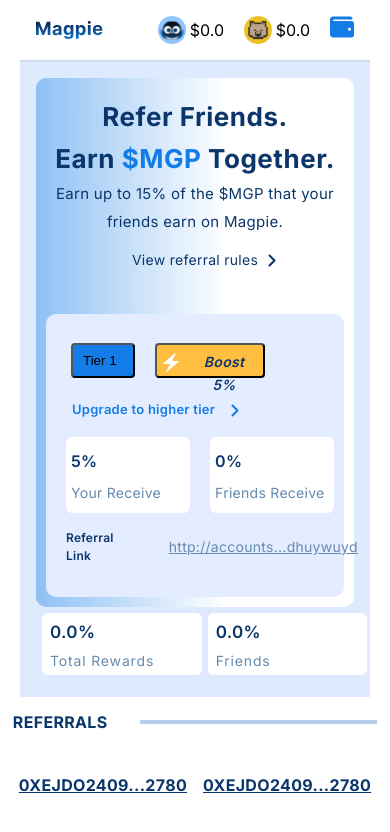
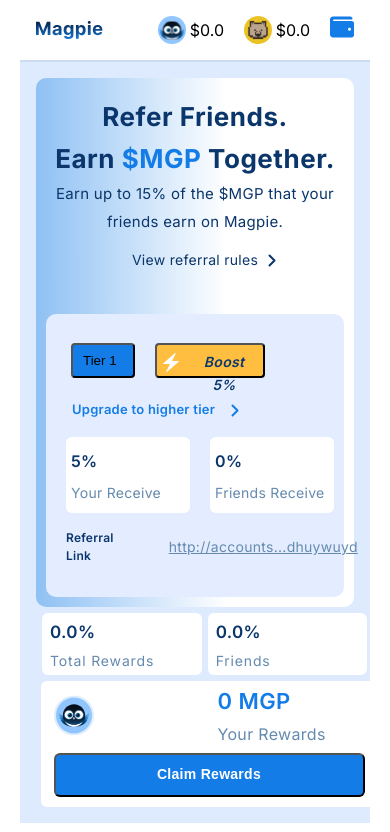
Before and after one commit to vishal5208/Magpie, a React (Create React App) app: page / in a window 390 px wide. Shown: the top 832 px of the page. Built offline with nearby package versions, Linux system fonts and the light colour scheme.

Commit message:
ui completed

```diff
--- a/src/components/Content/Content.css
+++ b/src/components/Content/Content.css
@@ -160,6 +160,10 @@
 	margin: 0;
 }
 
+.new-3-mobile-blocks {
+	display: none;
+}
+
 /* mediaquery */
 
 @media (max-width: 450px) {
@@ -180,6 +184,94 @@
 		align-items: flex-start;
 	}
 
+	.new-3-mobile-blocks .mgp-info {
+		display: flex;
+		flex-direction: column;
+		justify-content: center;
+		align-items: center;
+		padding: 10px;
+		gap: 12px;
+
+		width: 100%;
+		height: 126px;
+
+		background: #ffffff;
+		border-radius: 6px;
+
+		/* Inside auto layout */
+
+		flex: none;
+		order: 1;
+		flex-grow: 0;
+		margin-left: 5px;
+	}
+
+	.new-3-mobile-blocks .mgp-number {
+		font-weight: 600;
+		font-size: 22px;
+		line-height: 27px;
+		/* identical to box height */
+
+		display: flex;
+		align-items: center;
+		text-align: center;
+		letter-spacing: 0.02em;
+
+		/* Blue */
+
+		color: #137ce7;
+	}
+
+	.something-new {
+		display: flex;
+		flex-direction: row;
+		justify-content: space-between;
+		align-items: center;
+		padding: 0px;
+		gap: 10px;
+
+		width: 311px;
+		height: 50px;
+
+		/* Inside auto layout */
+
+		flex: none;
+		order: 0;
+		flex-grow: 0;
+	}
+
+	.new-3-mobile-blocks .btn-claim {
+		display: flex;
+		flex-direction: row;
+		justify-content: center;
+		align-items: center;
+		padding: 10px;
+		gap: 10px;
+
+		width: 311px;
+		height: 44px;
+
+		/* Blue */
+
+		background: #137ce7;
+		border-radius: 6px;
+
+		/* Inside auto layout */
+
+		flex: none;
+		order: 1;
+		flex-grow: 0;
+
+		font-weight: 600;
+		font-size: 14px;
+		line-height: 17px;
+		/* identical to box height */
+
+		letter-spacing: 0.02em;
+
+		color: #ffffff;
+	}
+
 	.refer-texts-container {
 		flex-direction: column;
 		padding: 10px;
@@ -192,6 +284,10 @@
 
 	.about-earn {
 		font-size: 12px;
+	}
+
+	.new-3-mobile-blocks {
+		display: flex;
 	}
 
 	.new-2-blocks-for-mobile {
--- a/src/components/Content/Content.js
+++ b/src/components/Content/Content.js
@@ -121,6 +121,19 @@
 					<p className="friend">Friends</p>
 				</div>
 			</div>
+
+			<div className="new-3-mobile-blocks">
+				<div className="mgp-info">
+					<div className="something-new">
+						<img src={tokenLogo} alt="" />
+						<div className="inner-mgp">
+							<p className="mgp-number">0 MGP</p>
+							<p className="reward">Your Rewards</p>
+						</div>
+					</div>
+					<button className="btn-claim">Claim Rewards</button>
+				</div>
+			</div>
 		</section>
 	);
 };
--- a/src/components/Referral/Referral.css
+++ b/src/components/Referral/Referral.css
@@ -90,19 +90,30 @@
 }
 
 .referral-details-data-p {
-	font-style: normal;
 	font-weight: 500;
 	font-size: 14px;
+	line-height: 162.02%;
+	/* identical to box height, or 23px */
 
 	letter-spacing: 0.02em;
 	text-decoration-line: underline;
 
 	color: #658aaf;
-	display: flex;
-	justify-content: center;
 }
 
 @media (max-width: 450px) {
+	.referral-details-data-p {
+		font-weight: 500;
+		font-size: 12px !important;
+		line-height: 162.02%;
+		/* identical to box height, or 23px */
+
+		letter-spacing: 0.02em;
+		text-decoration-line: underline;
+
+		color: #658aaf;
+	}
+
 	.referral-details {
 		grid-template-columns: 1fr 1fr;
 		padding: 10px;
```
